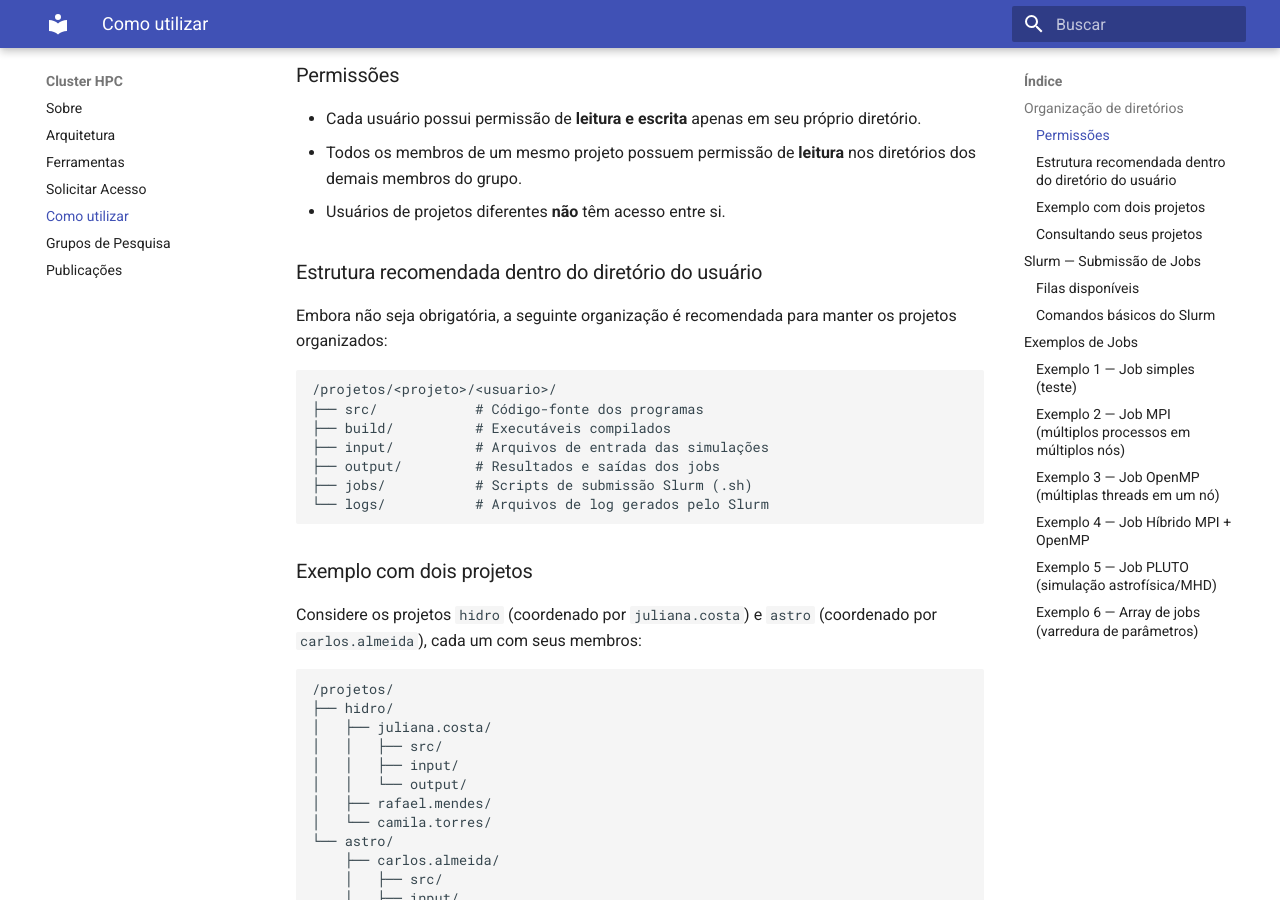
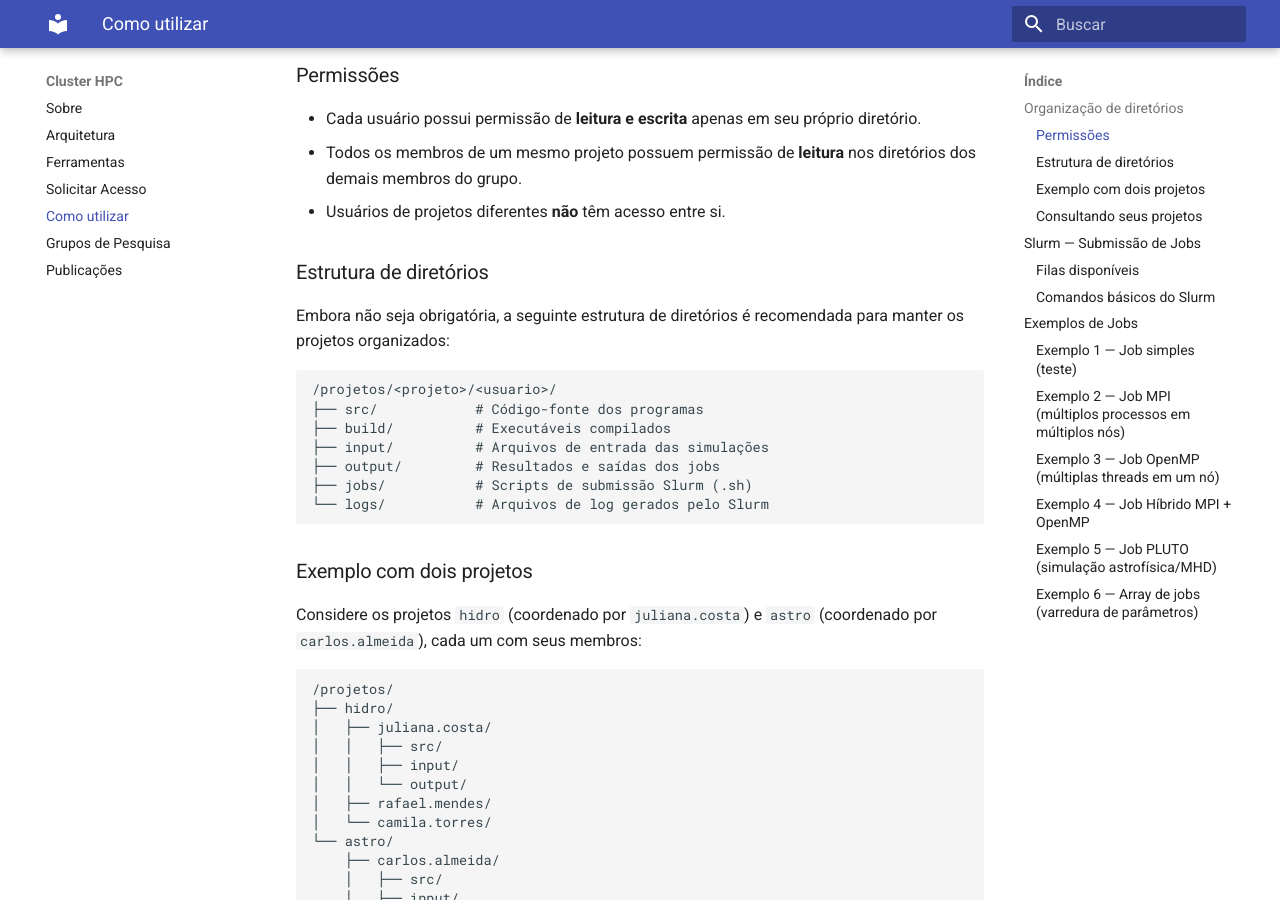
Before and after one commit to darlonv/clusterina, an MkDocs documentation site: the page built from docs/como-utilizar.md, in a window 1280 px wide and 900 px high, scrolled down 335 px. Built offline with MkDocs 1.6.1 and Material for MkDocs 9.7.7, drawn with Linux system fonts in a browser that asks for light colours.

Commit message:
minor update

````diff
--- a/docs/como-utilizar.md
+++ b/docs/como-utilizar.md
@@ -14,9 +14,9 @@ Todo o armazenamento compartilhado do cluster está localizado em `/projetos`, m
 - Todos os membros de um mesmo projeto possuem permissão de **leitura** nos diretórios dos demais membros do grupo.
 - Usuários de projetos diferentes **não** têm acesso entre si.
 
-### Estrutura recomendada dentro do diretório do usuário
+### Estrutura de diretórios
 
-Embora não seja obrigatória, a seguinte organização é recomendada para manter os projetos organizados:
+Embora não seja obrigatória, a seguinte estrutura de diretórios é recomendada para manter os projetos organizados:
 
 ```
 /projetos/<projeto>/<usuario>/
````
